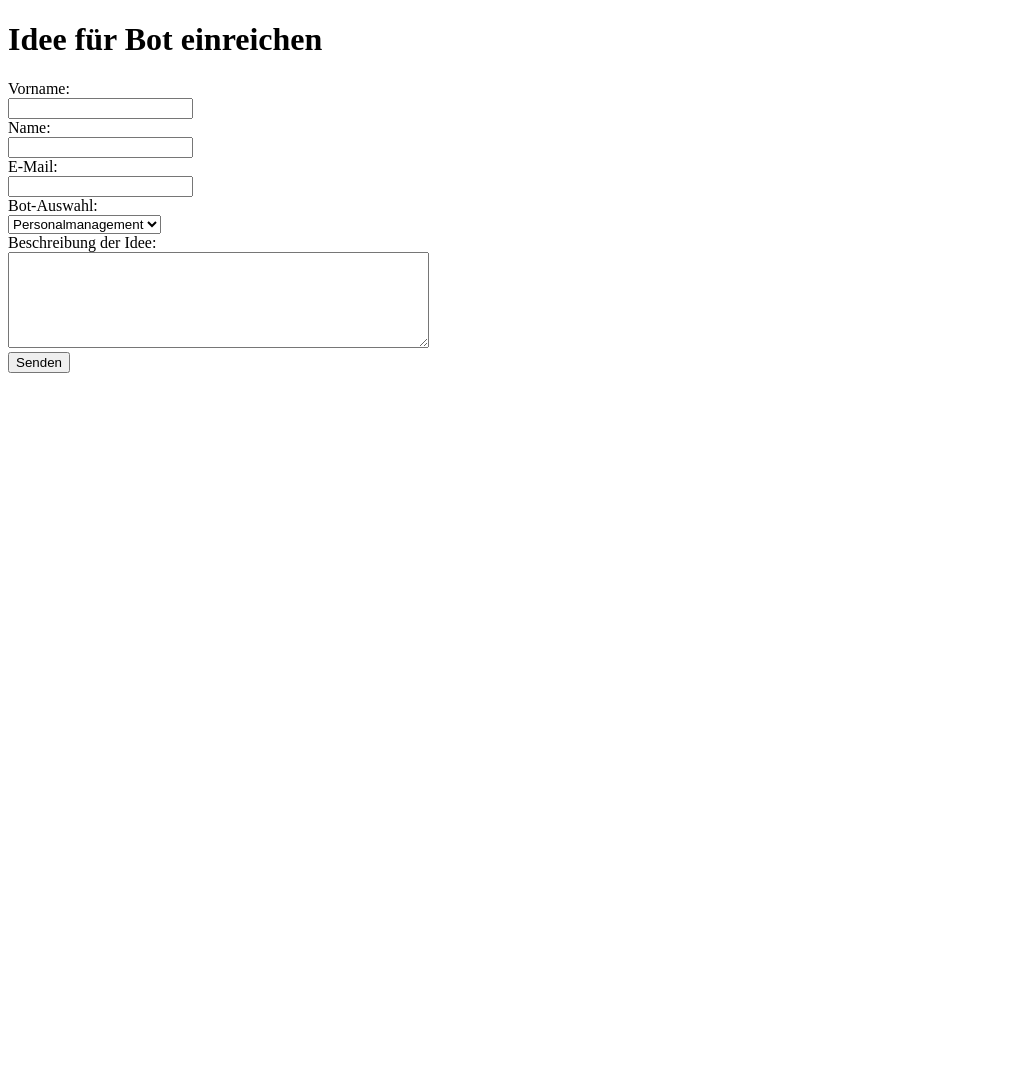
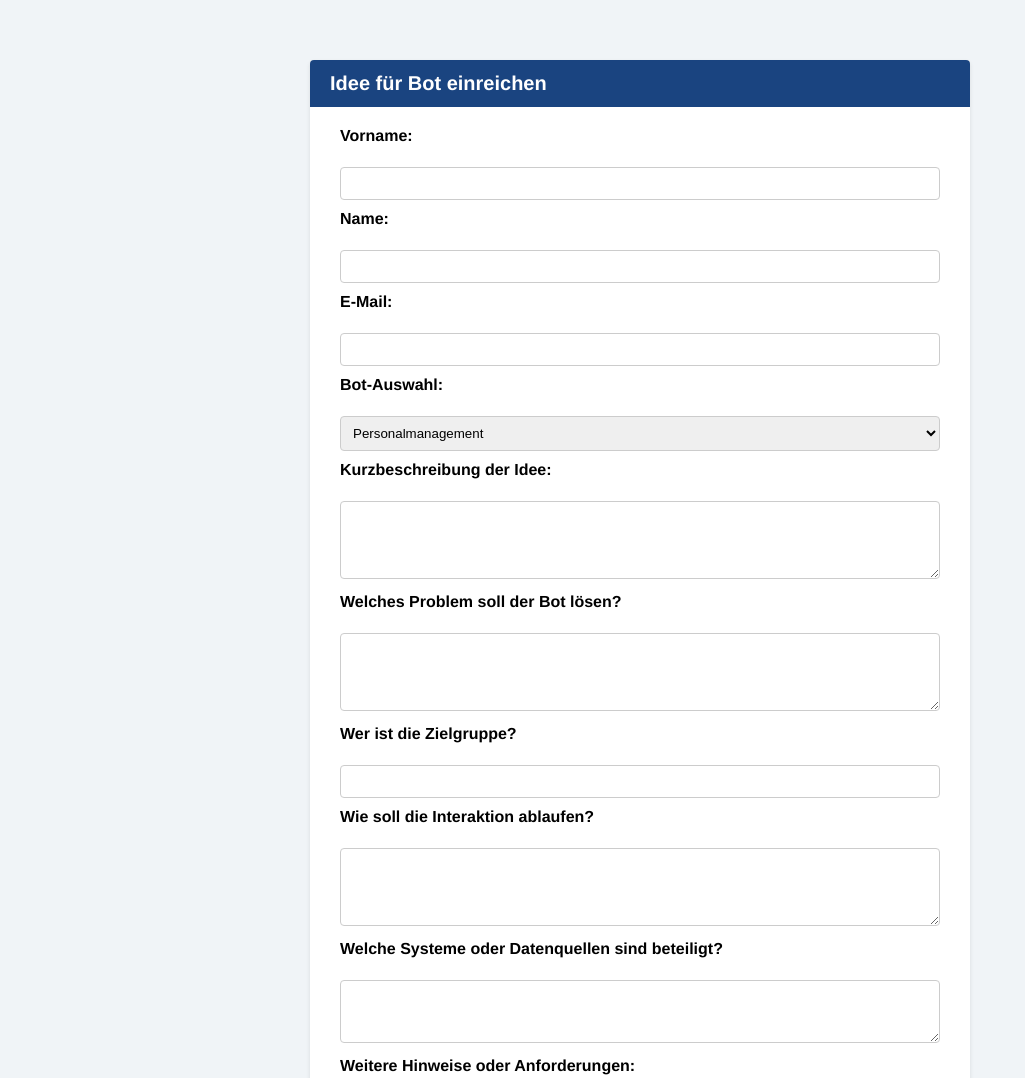
Before and after one commit to TCOL2024/KIBOT, a website: page index.html in a window 1280 px wide. Shown: the top 1078 px of the page, without its empty margins (0-1025 px from the left). Before the commit the page ends 800 px from the top, so only its background shows below. Drawn offline with Linux system fonts and the light colour scheme.

Commit message:
Improve ServiceNow-style form

```diff
--- a/index.html
+++ b/index.html
@@ -3,10 +3,62 @@
 <head>
 <meta charset="UTF-8">
 <title>Idee einreichen</title>
+<style>
+body {
+  font-family: "Helvetica Neue", Helvetica, Arial, sans-serif;
+  background-color: #f0f4f7;
+  margin: 0;
+  padding: 20px;
+}
+.container {
+  width: 600px;
+  margin: 40px auto;
+  background: #fff;
+  padding: 20px 30px;
+  border-radius: 4px;
+  box-shadow: 0 2px 4px rgba(0,0,0,0.1);
+}
+h1 {
+  background-color: #1a4480;
+  color: #fff;
+  padding: 12px 20px;
+  margin: -20px -30px 20px -30px;
+  border-radius: 4px 4px 0 0;
+  font-size: 20px;
+}
+label {
+  display: block;
+  margin-top: 10px;
+  font-weight: bold;
+}
+input,
+select,
+textarea {
+  width: 100%;
+  padding: 8px;
+  box-sizing: border-box;
+  border: 1px solid #ccc;
+  border-radius: 4px;
+  margin-top: 4px;
+}
+button {
+  margin-top: 15px;
+  padding: 10px;
+  background-color: #0072C6;
+  color: #fff;
+  border: none;
+  border-radius: 4px;
+  cursor: pointer;
+}
+button:hover {
+  background-color: #005a9e;
+}
+</style>
 </head>
 <body>
-  <h1>Idee für Bot einreichen</h1>
-  <form action="/submit" method="post">
+  <div class="container">
+    <h1>Idee für Bot einreichen</h1>
+    <form action="https://hook.us2.make.com/5h08fyf8nuztv1b77lg5driw948ertr3" method="POST">
     <label for="vorname">Vorname:</label><br>
     <input type="text" id="vorname" name="vorname" required><br>
 
@@ -24,10 +76,26 @@
       <option value="Sonstiges">Sonstiges</option>
     </select><br>
 
-    <label for="idea">Beschreibung der Idee:</label><br>
-    <textarea id="idea" name="idea" rows="6" cols="50" required></textarea><br>
+    <label for="idea">Kurzbeschreibung der Idee:</label><br>
+    <textarea id="idea" name="idea" rows="4" required></textarea><br>
+
+    <label for="problem">Welches Problem soll der Bot lösen?</label><br>
+    <textarea id="problem" name="problem" rows="4" required></textarea><br>
+
+    <label for="target">Wer ist die Zielgruppe?</label><br>
+    <input type="text" id="target" name="target" required><br>
+
+    <label for="interaction">Wie soll die Interaktion ablaufen?</label><br>
+    <textarea id="interaction" name="interaction" rows="4"></textarea><br>
+
+    <label for="systems">Welche Systeme oder Datenquellen sind beteiligt?</label><br>
+    <textarea id="systems" name="systems" rows="3"></textarea><br>
+
+    <label for="notes">Weitere Hinweise oder Anforderungen:</label><br>
+    <textarea id="notes" name="notes" rows="3"></textarea><br>
 
     <button type="submit">Senden</button>
   </form>
+  </div>
 </body>
 </html>
--- a/package.json
+++ b/package.json
@@ -2,8 +2,9 @@
   "name": "kibot",
   "version": "1.0.0",
   "description": "",
-  "main": "index.js",
+  "main": "server.js",
   "scripts": {
+    "start": "node server.js",
     "test": "echo \"No tests\""
   },
   "keywords": [],
```
Also changed, not shown: README.md.
